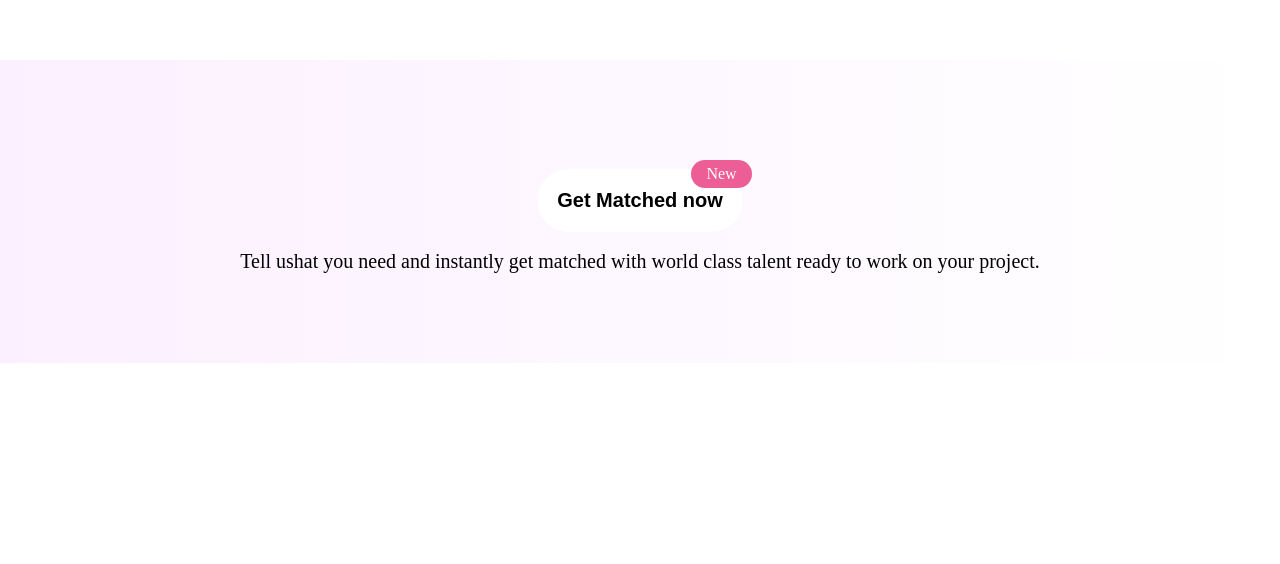
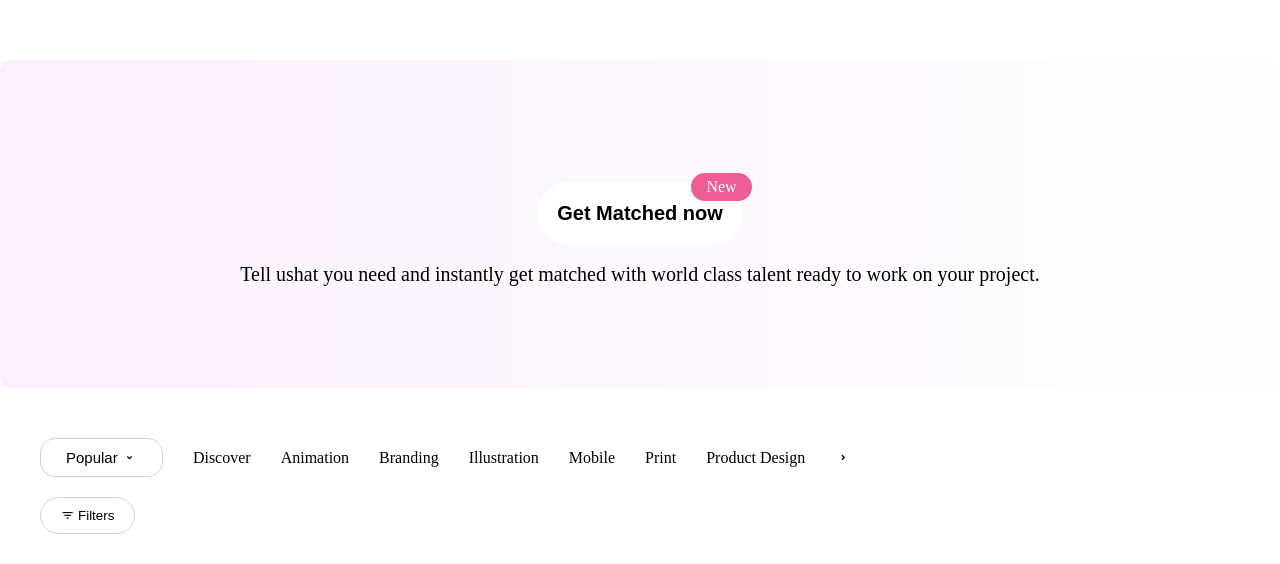
Before and after one commit to ZiaSIfat/project-5-cohort-2.0, a plain HTML site: page index.html in a window 1280 px wide. Shown: the part 1317-1881 px from the top of the page. Before the commit the page ends 1680 px from the top, so only its background shows below. Drawn offline with nearby package versions, Linux system fonts and the light colour scheme.

Commit message:
view3 done

```diff
--- a/index.html
+++ b/index.html
@@ -59,6 +59,22 @@
                 <p>Tell ushat you need and instantly get matched with world class talent ready to work on your project.</p>
             </div>
         </section>
+        <section class="view3">
+            <div class="first">
+                <button>Popular <i class="ri-arrow-drop-down-line"></i></button>
+                <p>Discover</p>
+                <p>Animation</p>
+                <p>Branding</p>
+                <p>Illustration</p>
+                <p>Mobile</p>
+                <p>Print</p>
+                <p>Product Design</p>
+                <p><i class="ri-arrow-drop-right-line"></i></p>
+            </div>
+            <div class="second">
+                <button><i class="ri-filter-3-line"></i> Filters</button>
+            </div>
+        </section>
     </main>
 </body>
 </html>
--- a/style.scss
+++ b/style.scss
@@ -12,8 +12,7 @@ html,body{
 }
 
 main{
-
-    width: 100%;
+      width: 100%;
 
     header{
     width: 100%;
@@ -157,13 +156,14 @@ section.view1{
 
 section.view2{
     width: 100%;
-    padding: 7vw;
+    padding: 8vw;
     display: flex;
     flex-direction: column;
     align-items: center;
     justify-content: center;
     background-image: linear-gradient(to right, rgb(251, 240, 255),white);
     gap: 8px;
+    border-radius: 10px;
 
 
     .first{
@@ -197,8 +197,38 @@ section.view2{
     }
 }
 
+section.view3{
+    width: 100%;
+    padding: 30px 40px;
+    display: flex;
+    flex-direction: column;
+    gap: 10px;
+    margin: 20px 0;
 
 
+    .first{
+        display: flex;
+        align-items: center;
+        gap: 30px;
+        flex-wrap: wrap;
 
+        button{
+            padding: 10px 25px;
+            border-radius: 15px;
+            border: 1px solid rgb(209, 209, 209);
+            background-color: transparent;
+            font-size: 15px;
+
+        }
+    }
+
+    .second button{
+        padding: 10px 20px;
+        border-radius: 20px;
+        border: 1px solid rgb(209, 209, 209);
+        background-color: transparent;
+        margin-top: 10px;
+    }
 
 }
+}
```
Also changed, not shown: style.css, 1 other file.
